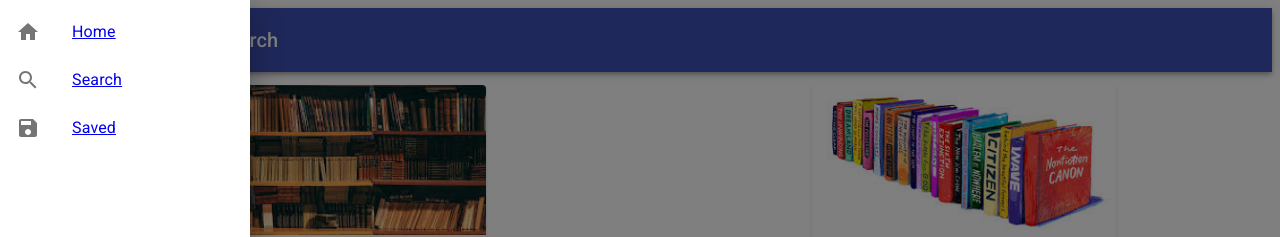
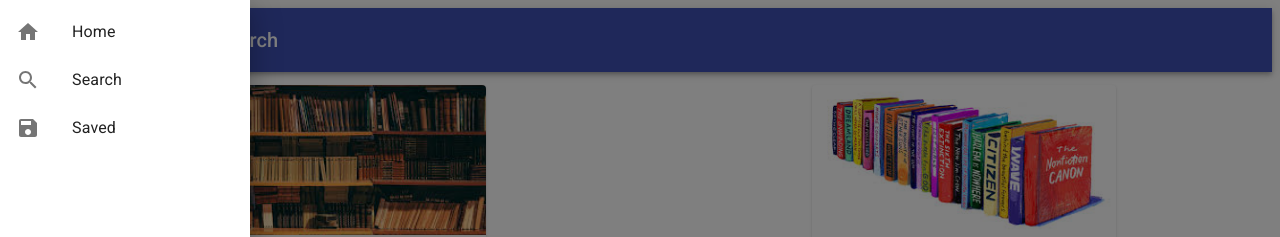
Before and after one commit to nathanaelhauser/google-book-search, a React (Create React App) app in the folder client/: page / in a window 1280 px wide. Both pictures are taken after a click on the button "menu". Shown: the top 237 px of the page. Built offline with nearby package versions, Linux system fonts and the light colour scheme; the HTML template or start-up script is replaced by a standard one.

Commit message:
Added ListItemLink component for Drawer link items

```diff
--- a/client/src/components/Drawer/Drawer.js
+++ b/client/src/components/Drawer/Drawer.js
@@ -1,15 +1,14 @@
-import React, { useContext } from 'react'
-import { Link } from 'react-router-dom'
+import React, { useContext, forwardRef } from 'react'
 import { makeStyles } from '@material-ui/core/styles'
 import DrawerContext from '../../utils/DrawerContext'
-import SwipeableDrawer from '@material-ui/core/SwipeableDrawer'
-import List from '@material-ui/core/List'
-import ListItem from '@material-ui/core/ListItem'
-import ListItemIcon from '@material-ui/core/ListItemIcon'
-import ListItemText from '@material-ui/core/ListItemText'
+import {
+  SwipeableDrawer,
+  List
+} from '@material-ui/core'
 import HomeIcon from '@material-ui/icons/Home'
 import SearchIcon from '@material-ui/icons/Search'
 import SaveIcon from '@material-ui/icons/Save'
+import ListItemLink from '../ListItemLink'
 
 const useStyles = makeStyles({
   list: {
@@ -33,24 +32,9 @@ const Drawer = () => {
       onKeyDown={toggleDrawer(false)}
     >
       <List>
-        <Link to="/">
-          <ListItem button key={'Home'}>
-            <ListItemIcon><HomeIcon /></ListItemIcon>
-            <ListItemText primary={'Home'} />
-          </ListItem>
-        </Link>
-        <Link to="/search">
-          <ListItem button key={'Search'}>
-            <ListItemIcon><SearchIcon /></ListItemIcon>
-            <ListItemText primary={'Search'} />
-          </ListItem>
-        </Link>
-        <Link to="/saved">
-          <ListItem button key={'Saved'}>
-            <ListItemIcon><SaveIcon /></ListItemIcon>
-            <ListItemText primary={'Saved'} />
-          </ListItem>
-        </Link>
+        <ListItemLink to="/" primary="Home" icon={<HomeIcon />} />
+        <ListItemLink to="/search" primary="Search" icon={<SearchIcon />} />
+        <ListItemLink to="/saved" primary="Saved" icon={<SaveIcon />} />
       </List>
     </div>
   )
--- /dev/null
+++ b/client/src/components/ListItemLink/ListItemLink.js
@@ -0,0 +1,34 @@
+import React, { useMemo, forwardRef } from 'react'
+import PropTypes from 'prop-types'
+import { Link as RouterLink } from 'react-router-dom'
+import {
+  ListItem,
+  ListItemIcon,
+  ListItemText
+} from '@material-ui/core'
+
+const ListItemLink = props => {
+  const { icon, primary, to } = props
+
+  const renderLink = useMemo(
+    () => forwardRef((itemProps, ref) => <RouterLink to={to} ref={ref} {...itemProps} />),
+    [to],
+  )
+
+  return (
+    <li>
+      <ListItem button component={renderLink}>
+        {icon ? <ListItemIcon>{icon}</ListItemIcon> : null}
+        <ListItemText primary={primary} />
+      </ListItem>
+    </li>
+  )
+}
+
+ListItemLink.propTypes = {
+  icon: PropTypes.element,
+  primary: PropTypes.string.isRequired,
+  to: PropTypes.string.isRequired,
+}
+
+export default ListItemLink
--- /dev/null
+++ b/client/src/components/ListItemLink/index.js
@@ -0,0 +1 @@
+export { default } from './ListItemLink'
```
